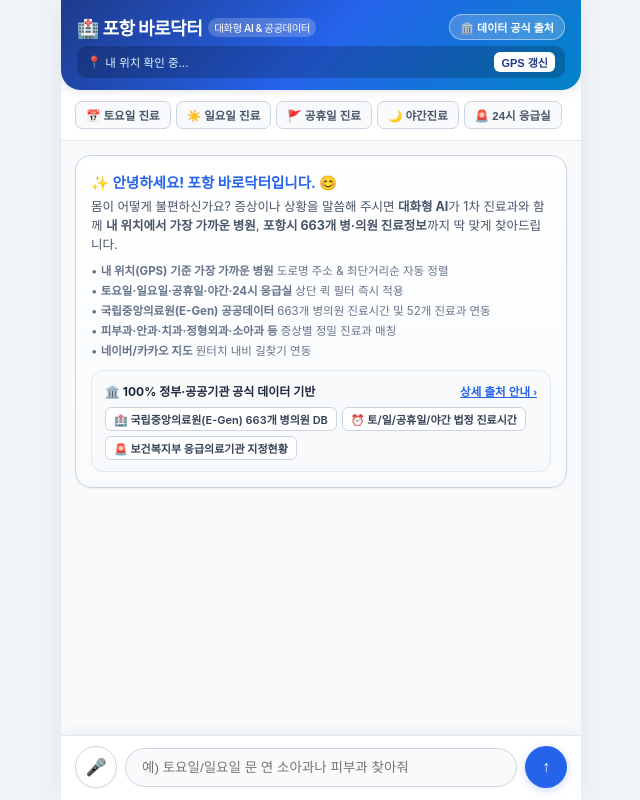
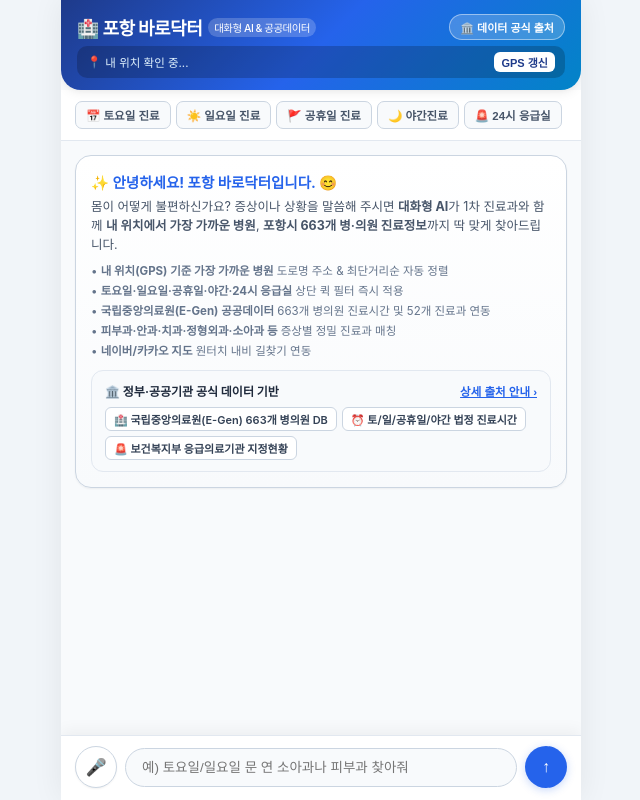
Before and after one commit to wnstjd343442/pohang-barodoctor, a Flask app: page / in a window 1280 px wide. Shown: the whole page, without its empty margins (319-959 px from the left). Run offline with Flask 3, Linux system fonts and the light colour scheme; some web fonts are replaced.

Commit message:
style: Remove '100%' claim from UI and provenance modal as requested

```diff
--- a/templates/index.html
+++ b/templates/index.html
@@ -942,7 +942,7 @@
       <!-- Official Data Provenance Callout -->
       <div class="source-provenance-box">
         <div class="provenance-title">
-          <span>🏛️ 100% 정부·공공기관 공식 데이터 기반</span>
+          <span>🏛️ 정부·공공기관 공식 데이터 기반</span>
           <button class="provenance-detail-link" id="welcomeSourceDetailBtn">상세 출처 안내 ›</button>
         </div>
         <div class="provenance-badges">
@@ -1002,7 +1002,7 @@
       </div>
 
       <div style="font-size: 12.5px; color: #475569; line-height: 1.6; margin-bottom: 12px;">
-        '포항 바로닥터'는 대한민국 정부 <strong>공공데이터포털(data.go.kr)</strong> 및 보건복지부 공공기관의 <strong>공식 등록 데이터(100%)</strong>를 기반으로 운영되며, 인공지능이 임의로 조작하거나 생성한 가짜 병원 정보는 일체 포함하지 않습니다.
+        '포항 바로닥터'는 대한민국 정부 <strong>공공데이터포털(data.go.kr)</strong> 및 보건복지부 공공기관의 <strong>공식 등록 데이터</strong>를 기반으로 운영되며, 인공지능이 임의로 조작하거나 생성한 가짜 병원 정보는 일체 포함하지 않습니다.
       </div>
 
       <!-- Source 1 -->
```
